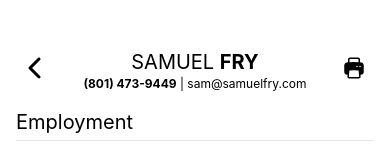
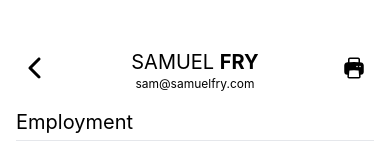
Before and after one commit to samfry13/personal-website, an Astro site: page /resume in a window 390 px wide. Shown: the top 159 px of the page. Built offline with nearby package versions, Linux system fonts and the light colour scheme; Astro itself is replaced by a stand-in of ours; what @catppuccin/tailwindcss would draw is missing.

Commit message:
chore: remove phone

```diff
--- a/src/pages/resume.astro
+++ b/src/pages/resume.astro
@@ -25,7 +25,6 @@ import ChevronLeft from '../components/icons/chevronLeft.astro';
     <section>
       <h1 class="text-center text-xl uppercase">Samuel <strong>Fry</strong></h1>
       <p class="text-center text-xs">
-        <a href="tel:8014739449"><strong>(801) 473-9449</strong></a> |
         <a href="mailto:sam@samuelfry.com">sam@samuelfry.com</a>
       </p>
     </section>
```
